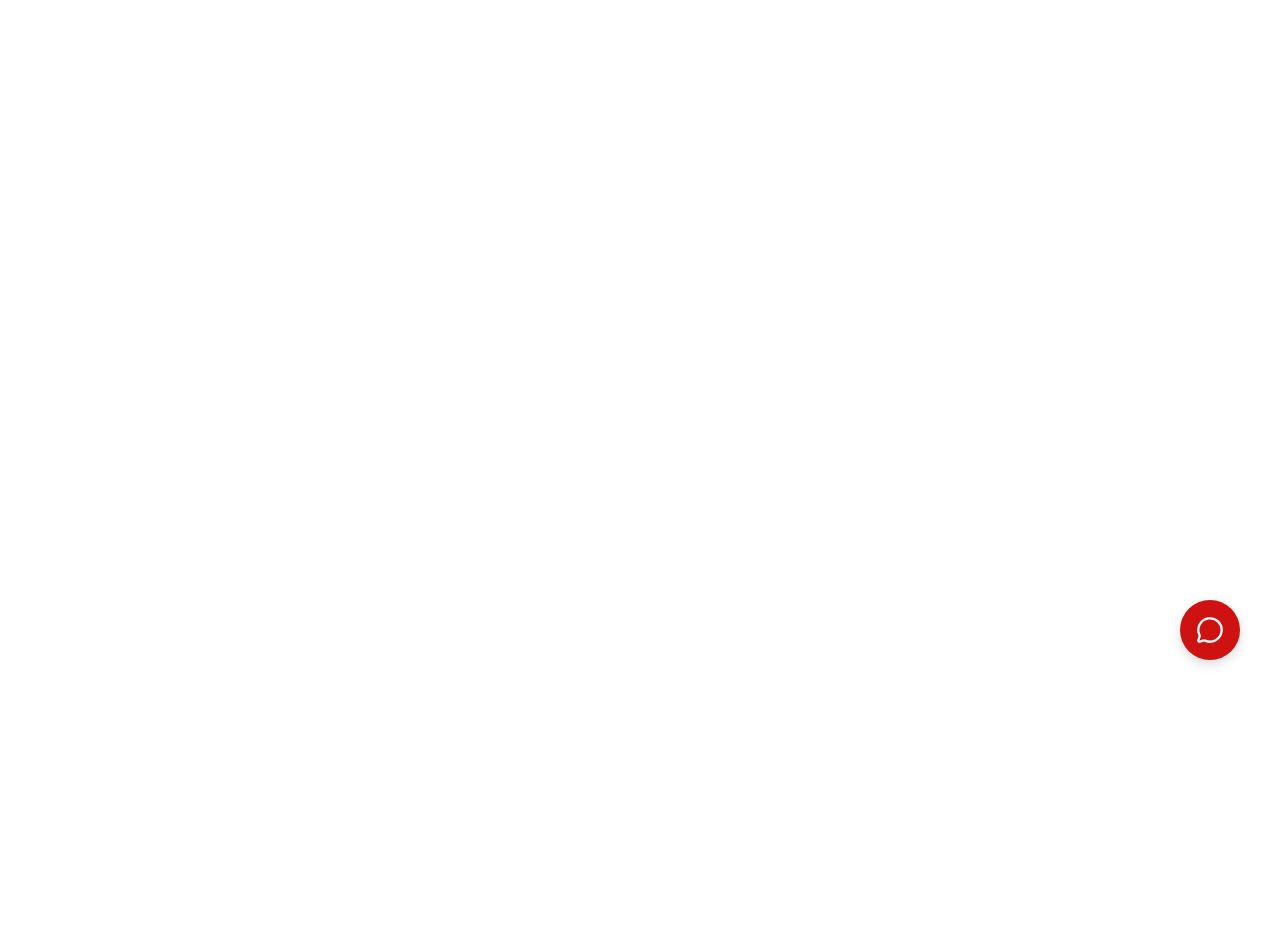
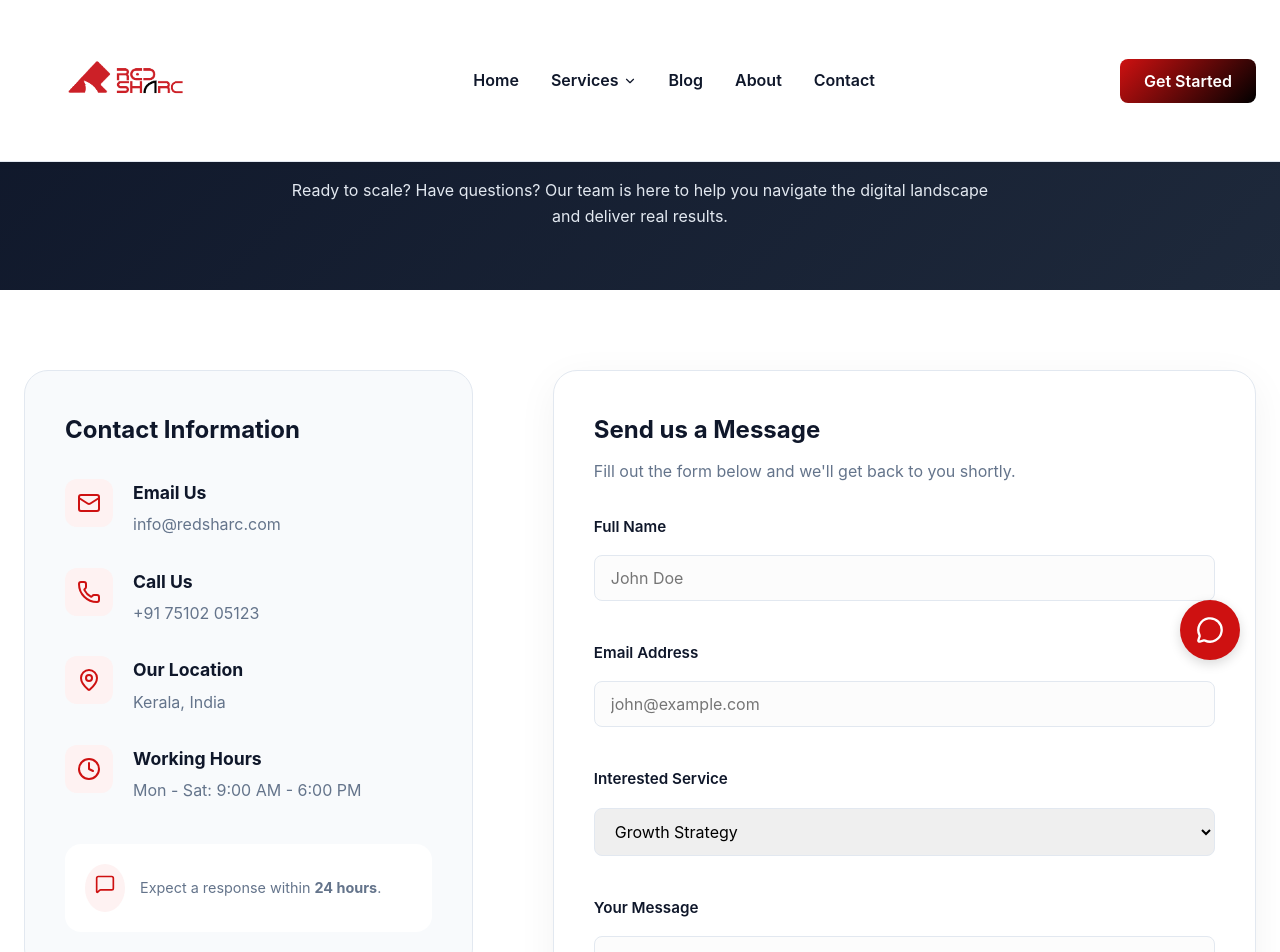
Before and after one commit to Fazilfazi991/redshark, a React (Vite) app: page /contact in a window 1280 px wide. Before the commit this address had no page. Shown: the top 952 px of the page. Before the commit the page ends 800 px from the top, so only its background shows below. Built offline with nearby package versions, Linux system fonts and the light colour scheme.

Commit message:
feat: create contact page and update SMM page styles to red

```diff
--- a/src/App.tsx
+++ b/src/App.tsx
@@ -13,6 +13,7 @@ import LandingPage from './pages/LandingPage';
 import ScrollToHash from './utils/ScrollToHash';
 import './components/UI/ScrollReveal'; // Import global styles if needed or ensuring context
 import ChatBot from './components/ChatBot';
+import ContactPage from './pages/ContactPage';
 
 function App() {
   return (
@@ -30,6 +31,7 @@ function App() {
         <Route path="/blog/:slug" element={<BlogPostPage />} />
         <Route path="/thank-you" element={<ThankYouPage />} />
         <Route path="/growth" element={<LandingPage />} />
+        <Route path="/contact" element={<ContactPage />} />
       </Routes>
       <ChatBot />
     </Router>
--- /dev/null
+++ b/src/pages/ContactPage.css
@@ -0,0 +1,115 @@
+.contact-page {
+    background-color: #fff;
+}
+
+.contact-hero {
+    padding: 120px 0 60px;
+    background: linear-gradient(135deg, #0f172a 0%, #1e293b 100%);
+    color: #fff;
+    text-align: center;
+}
+
+.contact-grid {
+    display: grid;
+    grid-template-columns: 1fr 1.5fr;
+    gap: 60px;
+    padding: 80px 0;
+}
+
+@media (max-width: 968px) {
+    .contact-grid {
+        grid-template-columns: 1fr;
+    }
+}
+
+.contact-info-card {
+    background: #f8fafc;
+    padding: 40px;
+    border-radius: 24px;
+    border: 1px solid #e2e8f0;
+}
+
+.contact-method {
+    display: flex;
+    gap: 20px;
+    margin-bottom: 30px;
+}
+
+.method-icon {
+    width: 48px;
+    height: 48px;
+    background: #fef2f2;
+    color: #ce1111;
+    border-radius: 12px;
+    display: flex;
+    align-items: center;
+    justify-content: center;
+    flex-shrink: 0;
+}
+
+.method-details h3 {
+    font-size: 1.1rem;
+    margin-bottom: 5px;
+    color: #0f172a;
+}
+
+.method-details p {
+    color: #64748b;
+}
+
+.contact-form-container {
+    background: #fff;
+    padding: 40px;
+    border-radius: 24px;
+    box-shadow: 0 10px 40px rgba(0,0,0,0.05);
+    border: 1px solid #e2e8f0;
+}
+
+.form-group {
+    margin-bottom: 20px;
+}
+
+.form-group label {
+    display: block;
+    margin-bottom: 8px;
+    font-weight: 600;
+    color: #0f172a;
+}
+
+.form-group input,
+.form-group select,
+.form-group textarea {
+    width: 100%;
+    padding: 12px 16px;
+    border: 1px solid #e2e8f0;
+    border-radius: 8px;
+    font-family: inherit;
+    font-size: 1rem;
+    transition: all 0.2s;
+}
+
+.form-group input:focus,
+.form-group select:focus,
+.form-group textarea:focus {
+    outline: none;
+    border-color: #ce1111;
+    box-shadow: 0 0 0 3px rgba(206, 17, 17, 0.1);
+}
+
+.submit-btn {
+    width: 100%;
+    background: #ce1111;
+    color: #fff;
+    border: none;
+    padding: 16px;
+    border-radius: 8px;
+    font-weight: 700;
+    font-size: 1rem;
+    cursor: pointer;
+    transition: all 0.2s;
+}
+
+.submit-btn:hover {
+    background: #b10e0e;
+    transform: translateY(-2px);
+}
--- /dev/null
+++ b/src/pages/ContactPage.tsx
@@ -0,0 +1,123 @@
+import React from 'react';
+import Header from '../components/Header';
+import Footer from '../components/Footer';
+import SEO from '../components/SEO';
+import { Mail, Phone, MapPin, Send, MessageSquare, Clock } from 'lucide-react';
+import './ContactPage.css';
+
+const ContactPage = () => {
+    return (
+        <div className="contact-page">
+            <SEO
+                title="Contact Us | Redsharc - Performance Marketing Agency"
+                description="Get in touch with Redsharc. Let's discuss your growth strategy, SEO, or social media marketing needs."
+                canonical="https://www.redsharc.com/contact"
+            />
+            <Header />
+
+            <section className="contact-hero">
+                <div className="container">
+                    <h1>Let's Start Your <span style={{ color: '#ff4d4d' }}>Growth Journey</span></h1>
+                    <p style={{ maxWidth: '700px', margin: '20px auto 0', color: '#e2e8f0' }}>
+                        Ready to scale? Have questions? Our team is here to help you navigate the digital landscape and deliver real results.
+                    </p>
+                </div>
+            </section>
+
+            <section className="container">
+                <div className="contact-grid">
+                    {/* Contact Info */}
+                    <div className="contact-info">
+                        <div className="contact-info-card">
+                            <h2 style={{ marginBottom: '30px' }}>Contact Information</h2>
+
+                            <div className="contact-method">
+                                <div className="method-icon"><Mail size={24} /></div>
+                                <div className="method-details">
+                                    <h3>Email Us</h3>
+                                    <p>info@redsharc.com</p>
+                                </div>
+                            </div>
+
+                            <div className="contact-method">
+                                <div className="method-icon"><Phone size={24} /></div>
+                                <div className="method-details">
+                                    <h3>Call Us</h3>
+                                    <p>+91 75102 05123</p>
+                                </div>
+                            </div>
+
+                            <div className="contact-method">
+                                <div className="method-icon"><MapPin size={24} /></div>
+                                <div className="method-details">
+                                    <h3>Our Location</h3>
+                                    <p>Kerala, India</p>
+                                </div>
+                            </div>
+
+                            <div className="contact-method">
+                                <div className="method-icon"><Clock size={24} /></div>
+                                <div className="method-details">
+                                    <h3>Working Hours</h3>
+                                    <p>Mon - Sat: 9:00 AM - 6:00 PM</p>
+                                </div>
+                            </div>
+
+                            <div style={{ marginTop: '40px', padding: '20px', background: '#fff', borderRadius: '16px', display: 'flex', gap: '15px', alignItems: 'center' }}>
+                                <div style={{ background: '#fef2f2', color: '#ce1111', padding: '10px', borderRadius: '50%' }}>
+                                    <MessageSquare size={20} />
+                                </div>
+                                <p style={{ fontSize: '0.9rem', color: '#64748b' }}>
+                                    Expect a response within <strong>24 hours</strong>.
+                                </p>
+                            </div>
+                        </div>
+                    </div>
+
+                    {/* Contact Form */}
+                    <div className="contact-form-container">
+                        <h2 style={{ marginBottom: '10px' }}>Send us a Message</h2>
+                        <p style={{ color: '#64748b', marginBottom: '30px' }}>Fill out the form below and we'll get back to you shortly.</p>
+
+                        <form className="contact-form">
+                            <div className="form-group">
+                                <label htmlFor="name">Full Name</label>
+                                <input type="text" id="name" placeholder="John Doe" required />
+                            </div>
+
+                            <div className="form-group">
+                                <label htmlFor="email">Email Address</label>
+                                <input type="email" id="email" placeholder="john@example.com" required />
+                            </div>
+
+                            <div className="form-group">
+                                <label htmlFor="service">Interested Service</label>
+                                <select id="service">
+                                    <option value="growth">Growth Strategy</option>
+                                    <option value="seo">SEO</option>
+                                    <option value="smm">Social Media Marketing</option>
+                                    <option value="ads">Google/Meta Ads</option>
+                                    <option value="web">Web Development</option>
+                                    <option value="other">Other</option>
+                                </select>
+                            </div>
+
+                            <div className="form-group">
+                                <label htmlFor="message">Your Message</label>
+                                <textarea id="message" rows={5} placeholder="Tell us about your project..."></textarea>
+                            </div>
+
+                            <button type="submit" className="submit-btn flex-center" style={{ display: 'flex', justifyContent: 'center', alignItems: 'center', gap: '10px' }}>
+                                Send Message <Send size={18} />
+                            </button>
+                        </form>
+                    </div>
+                </div>
+            </section>
+
+            <Footer />
+        </div>
+    );
+};
+
+export default ContactPage;
```
Also changed, not shown: src/pages/SMMPage.tsx (+18 -16 lines).
